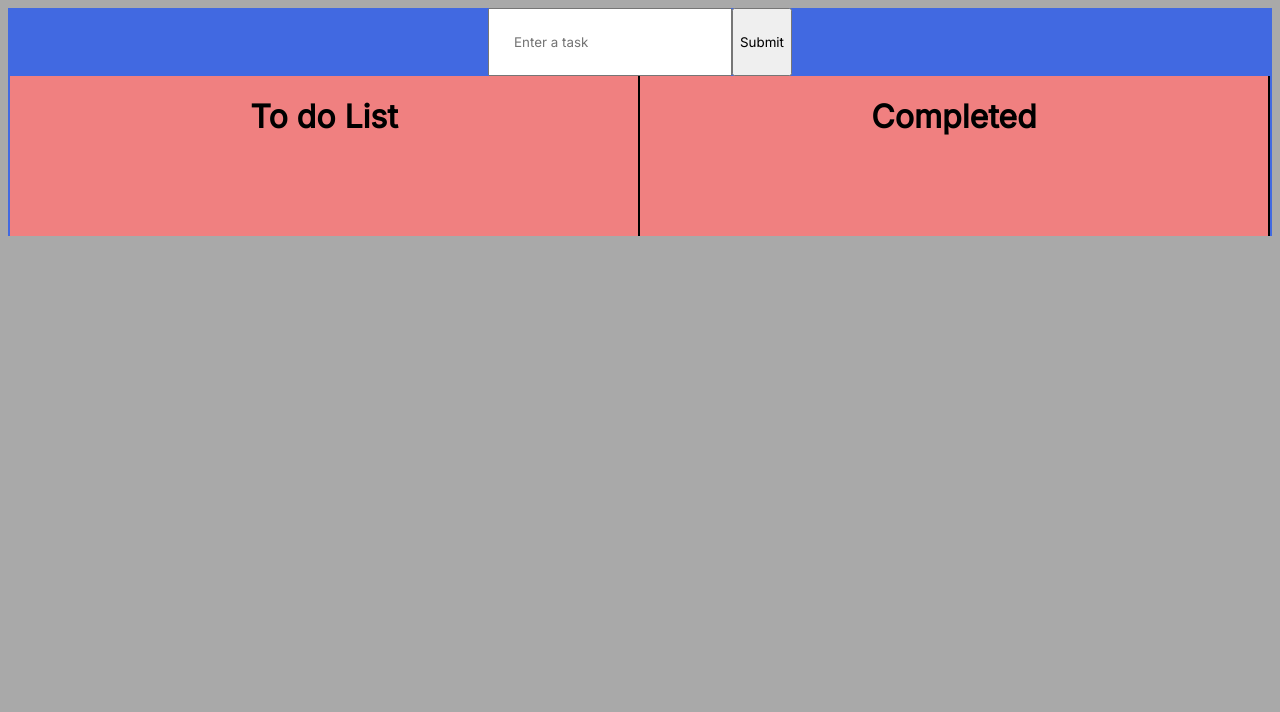
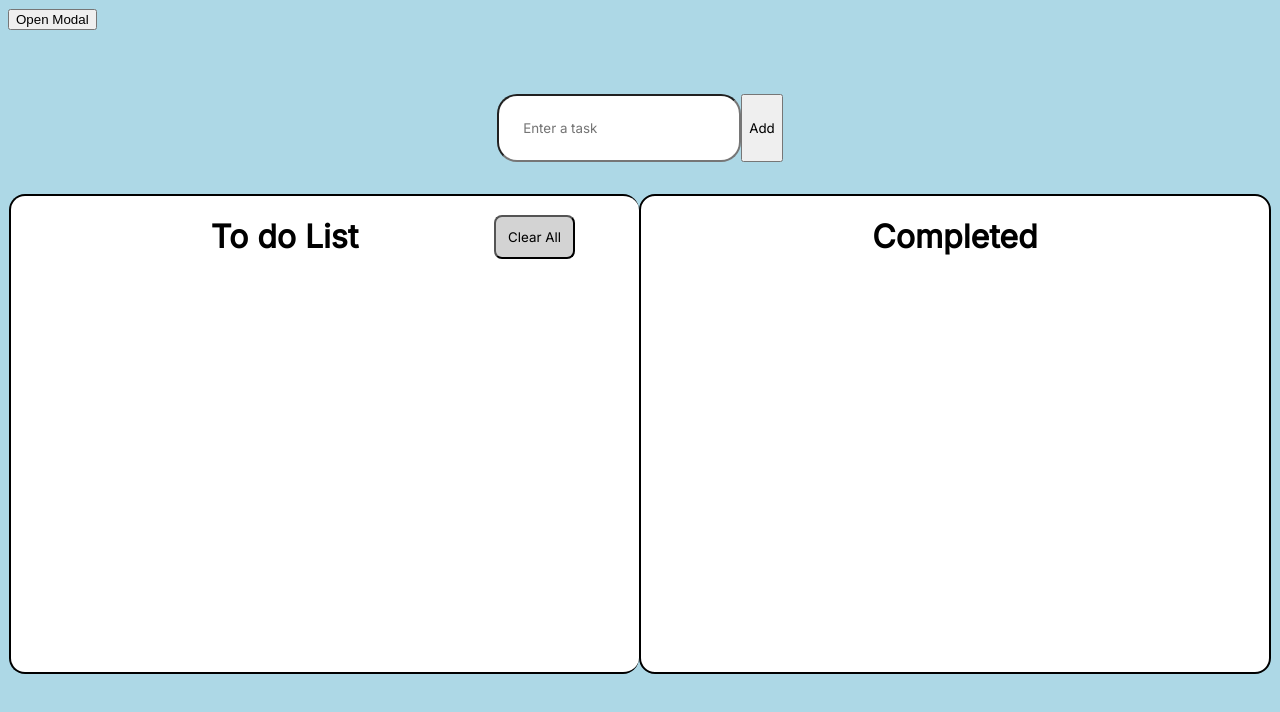
Before and after one commit to stratumm/todolist, a React (Vite) app in the folder todolist/: page / in a window 1280 px wide. Shown: the top 712 px of the page. Built offline with nearby package versions, Linux system fonts and the light colour scheme.

Commit message:
Made the design for the todo list

```diff
--- a/todolist/src/App.tsx
+++ b/todolist/src/App.tsx
@@ -4,6 +4,7 @@ import TodoList from "./components/Todolist"
 import { Todo } from "./models/Todo"
 import CompletedTodoList from "./components/CompletedTodoList"
 import styled from "styled-components"
+import Modal from "./components/modals/modal"
 
 export default function App() {
 
@@ -11,8 +12,6 @@ export default function App() {
 const [todo, setTodo] = useState<string>("")
 const [todoList, setTodoList] = useState<Array<Todo>>([])
 const [completedTodoList, setCompletedTodoList] = useState<Array<Todo>>([])
-const [edit, setEdit] = useState<string>("")
-
 
 const handleAdd = (e: React.FormEvent) => {
 e.preventDefault()
@@ -41,25 +40,35 @@ const handleEdit = (id: number, newText: string) => {
   setTodoList(editedText)
 }
 
+const backTodo = (id: number) => {
+  const completedTodo = completedTodoList.find((comp) => comp.id === id )
+  if (completedTodo) {
+    setCompletedTodoList(completedTodoList.filter((comp) => comp.id != id))
+    setTodoList([...todoList, { id: completedTodo.id, todo: completedTodo.todo, completed: false }])
+  }
+}
+
+const clear = () => {
+  setTodoList([])
+}
+
   return  (
 
-    <Background>
+    <>
+      <Modal/>
       <InputField handleAdd={handleAdd} todo={todo} setTodo={setTodo}/>
       <ParentContainer>
-      <TodoList todoList={todoList} handleDelete={handleDelete} handleComplete={handleComplete} handleEdit={handleEdit}/>
-      <CompletedTodoList completedTodoList={completedTodoList} />
+      <TodoList todoList={todoList} handleDelete={handleDelete} handleComplete={handleComplete} handleEdit={handleEdit} clear={clear}/>
+      <CompletedTodoList completedTodoList={completedTodoList} backTodo={backTodo}/>
       </ParentContainer>
-    </Background>
+    </>
   )
 }
-
-
-const Background = styled.div`
-  background: royalblue;
-`
 
 const ParentContainer = styled.div `
   display:flex;
   justify-content: center;
-  height: 10rem;
+  min-height: 80vh;
+  flex-grow: 1;
+  margin-top: 2rem;
 `
--- a/todolist/src/components/CompletedTodoList.tsx
+++ b/todolist/src/components/CompletedTodoList.tsx
@@ -3,9 +3,10 @@ import styled from "styled-components"
 
 interface props {
     completedTodoList: Array<Todo>
+    backTodo: (id: number) => void
 }
 
-const CompletedTodoList: React.FC<props> = ({completedTodoList}) => {
+const CompletedTodoList: React.FC<props> = ({completedTodoList, backTodo}) => {
     return (
         <CompletedTodoListContainer>
         <h1>Completed</h1>
@@ -13,7 +14,7 @@ const CompletedTodoList: React.FC<props> = ({completedTodoList}) => {
             {completedTodoList.map((todo)=>(
         <ListItem key={todo.id}>
             <TodoText>{todo.todo}</TodoText>
-
+            <Back onClick={() => backTodo(todo.id)}>Back Todo</Back>
         </ListItem>
             ))}
         </ul>
@@ -29,8 +30,12 @@ const CompletedTodoListContainer = styled.div`
     width: 500px;
     padding: 4rem;
     padding-top: 0;
-    border-right: 2px solid black;
-    background: lightcoral;
+    border: 2px solid black;
+    border-radius: 1rem;
+    background: white;
+    margin-right:0rem;
+    margin-bottom: 10rem;
+
 
     h1 {
         margin-left:auto;
@@ -42,6 +47,8 @@ const CompletedTodoListContainer = styled.div`
 const ListItem = styled.li`
   display: flex;
   margin-bottom: 2rem;
+  justify-content: space-between;
+
 `;
 
 
@@ -49,3 +56,8 @@ const TodoText = styled.span`
   max-width: 100%;
   overflow-wrap: break-word;
 `;
+
+const Back = styled.button `
+background: none;
+margin-right: 2rem;
+`
--- a/todolist/src/components/InputField.tsx
+++ b/todolist/src/components/InputField.tsx
@@ -11,7 +11,7 @@ const InputField: React.FC<props> = ({handleAdd, todo, setTodo}) => {
         <Form onSubmit={handleAdd}>
             <input placeholder ="Enter a task" onChange={(e) => setTodo(e.target.value)} value={todo}></input>
             <button type="submit">
-                Submit
+                Add
             </button>
         </Form>
   )
@@ -22,11 +22,13 @@ export default InputField;
 const Form = styled.form`
   display: flex;
   justify-content: center;
+  margin-top: 4rem;
   input {
     padding: 1.5rem;
     font-family: inherit;
+      border-radius: 20px;
+
   }
-
   button {
   font-family: inherit;
   }
--- a/todolist/src/components/Todolist.tsx
+++ b/todolist/src/components/Todolist.tsx
@@ -7,9 +7,10 @@ interface props {
     handleDelete: (id: number) => void
     handleComplete: (id: number) => void
     handleEdit: (id: number, newText: string) => void
+    clear: () => void
 }
 
-const TodoList: React.FC<props> = ({todoList, handleDelete, handleComplete, handleEdit}) => {
+const TodoList: React.FC<props> = ({todoList, handleDelete, handleComplete, handleEdit, clear}) => {
 
     const [editingId, setEditingId] = useState<number | null>(null);
     const [editedText, setEditedText] = useState("");
@@ -26,7 +27,10 @@ const TodoList: React.FC<props> = ({todoList, handleDelete, handleComplete, hand
 
     return (
         <TodoListContainer>
+        <Heading>
           <h1>To do List</h1>
+          <ClearButton onClick={() => clear()}>Clear All</ClearButton>
+        </Heading>
           <ul>
             {todoList.map((todo) => (
               <ListItem key={todo.id}>
@@ -60,9 +64,11 @@ const TodoListContainer = styled.div`
     width: 500px;
     padding: 4rem;
     padding-top: 0;
-    border-right: 2px solid black;
-    background: lightcoral;
-
+    border: 2px solid black;
+    border-right:none;
+    border-radius: 1rem;
+    background: white;
+    margin-bottom: 10rem;
     h1 {
         margin-left:auto;
         margin-right:auto;
@@ -78,6 +84,12 @@ const DeleteButton = styled.button `
     display: flex;
 `
 
+const ClearButton = styled.button `
+  display: flex;
+  background: lightgrey;
+  border-radius: 8px;
+  padding: 0.75rem;
+`
 const CompleteButton = styled.button `
     display: flex;
 `
@@ -93,6 +105,9 @@ const ListItem = styled.li`
 
   input {
   font-family:inherit;
+  background:none;
+  padding-right: 5rem;
+  flex-grow: 1;
   }
 `;
 
@@ -111,3 +126,12 @@ const TodoText = styled.span`
   max-width: calc(100% - 12rem);
   word-wrap: break-word;
 `;
+
+
+const Heading = styled.div`
+    display: flex;
+    align-items: center;
+    button {
+    font-family: inherit;
+    }
+`
--- /dev/null
+++ b/todolist/src/components/modals/modal.tsx
@@ -0,0 +1,66 @@
+import React, { useState } from "react";
+
+const Modal = () => {
+  const [isModalOpen, setIsModalOpen] = useState(false);
+
+  // Function to open the modal
+  const openModal = () => {
+    setIsModalOpen(true);
+  };
+
+  // Function to close the modal
+  const closeModal = () => {
+    setIsModalOpen(false);
+  };
+
+  return (
+    <div>
+      {/* Button to open the modal */}
+      <button onClick={openModal}>Open Modal</button>
+
+      {/* Modal */}
+      {isModalOpen && (
+        <div style={styles.modalOverlay as React.CSSProperties}>
+          <div style={styles.modalContent as React.CSSProperties}>
+            <span style={styles.closeButton as React.CSSProperties} onClick={closeModal}>
+              &times;
+            </span>
+            <p>This is a modal!</p>
+          </div>
+        </div>
+      )}
+    </div>
+  );
+};
+
+// Inline styles for the modal
+const styles = {
+  modalOverlay: {
+    position: "fixed",
+    top: 0,
+    left: 0,
+    width: "100%",
+    height: "100%",
+    backgroundColor: "rgba(0, 0, 0, 0.5)",
+    display: "flex",
+    justifyContent: "center",
+    alignItems: "center",
+  },
+  modalContent: {
+    backgroundColor: "white",
+    padding: "20px",
+    borderRadius: "8px",
+    width: "300px",
+    textAlign: "center",
+    position: "relative",
+  },
+  closeButton: {
+    position: "absolute",
+    top: "10px",
+    right: "10px",
+    cursor: "pointer",
+    fontSize: "20px",
+  },
+};
+
+export default Modal
--- a/todolist/src/index.css
+++ b/todolist/src/index.css
@@ -2,5 +2,5 @@
 
 body {
     font-family: 'Inter', sans-serif;
-    background: darkgray;
+    background:lightblue;
   }
```
